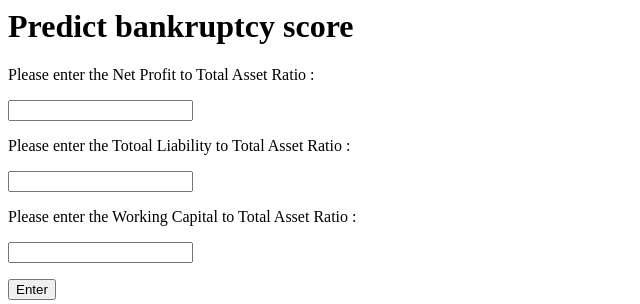
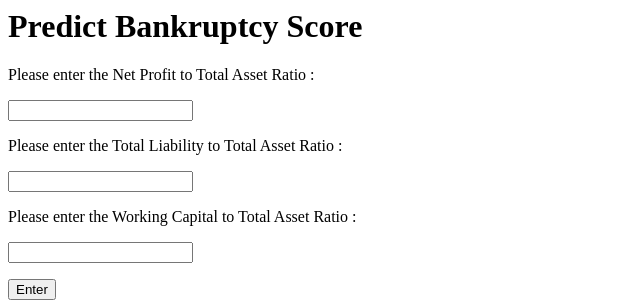
Before and after one commit to matthewtnx/BC3409-week-6, a Flask app: page / in a window 1280 px wide. Shown: the top 304 px of the page, without its empty margins (0-640 px from the left). Run offline with Flask 2, Linux system fonts and the light colour scheme.

Commit message:
Update index.html

```diff
--- a/templates/index.html
+++ b/templates/index.html
@@ -1,14 +1,14 @@
 <html>
     <body>
-        <h1>Predict bankruptcy score</h1>
-        <form action = "/" method = "post">
+        <h1>Predict Bankruptcy Score</h1>
+        <form action="/" method="post">
             <p>Please enter the Net Profit to Total Asset Ratio : </p>
-            <p><input type= "number" step = "0.01" name = "NPTA"></p>
-            <p>Please enter the Totoal Liability to Total Asset Ratio : </p>
-            <p><input type= "number" step = "0.01" name = "TLTA"></p>
+            <p><input type="number" step="0.01" name="NPTA"></p>
+            <p>Please enter the Total Liability to Total Asset Ratio : </p>
+            <p><input type="number" step="0.01" name="TLTA"></p>
             <p>Please enter the Working Capital to Total Asset Ratio : </p>
-            <p><input type= "number" step = "0.01" name = "wCTA"></p>
-            <p><input type= "submit" value = "Enter"></p>
+            <p><input type="number" step="0.01" name="WCTA"></p>
+            <p><input type="submit" value="Enter"></p>
         </form>
         {{result}}
     </body>
```
